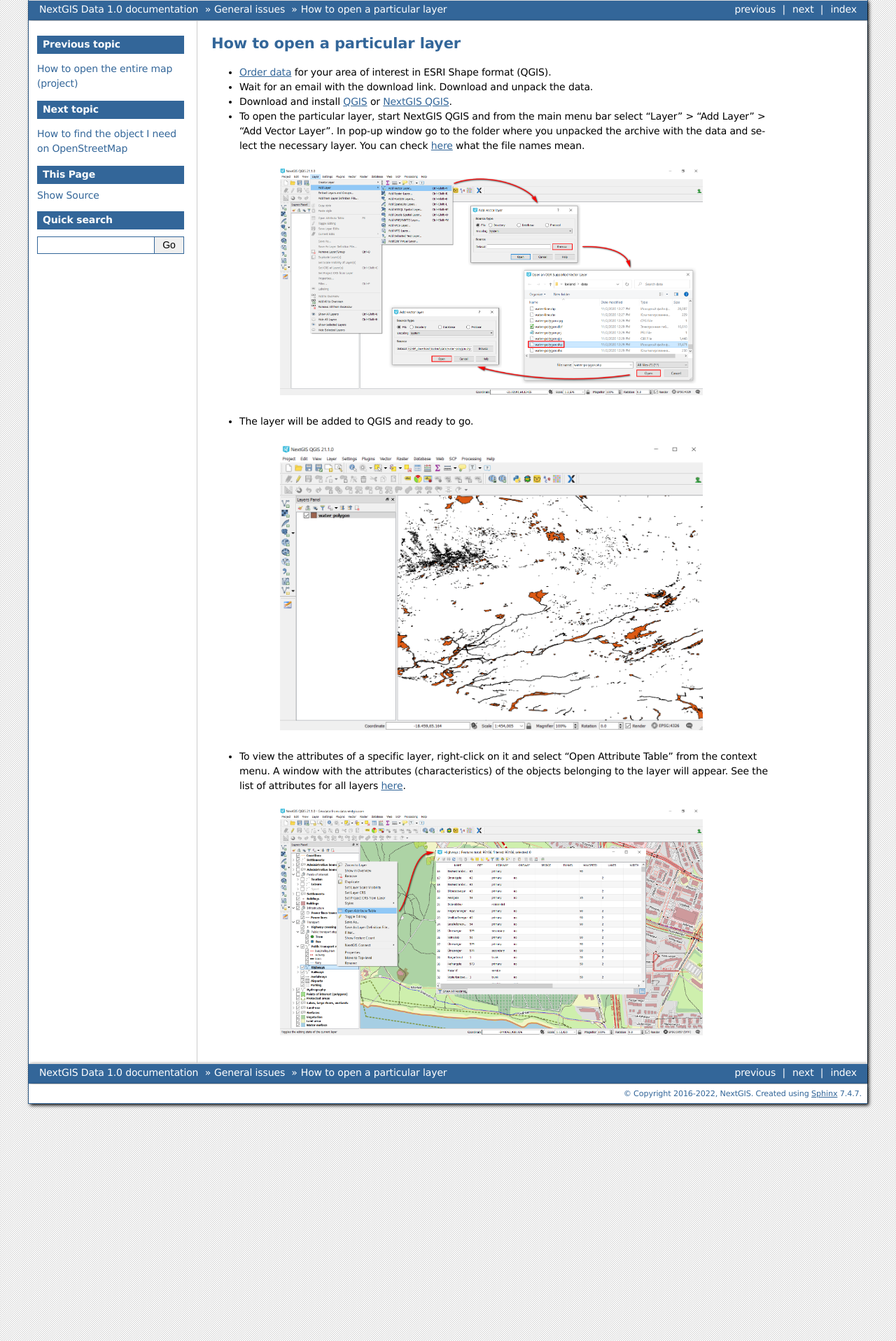
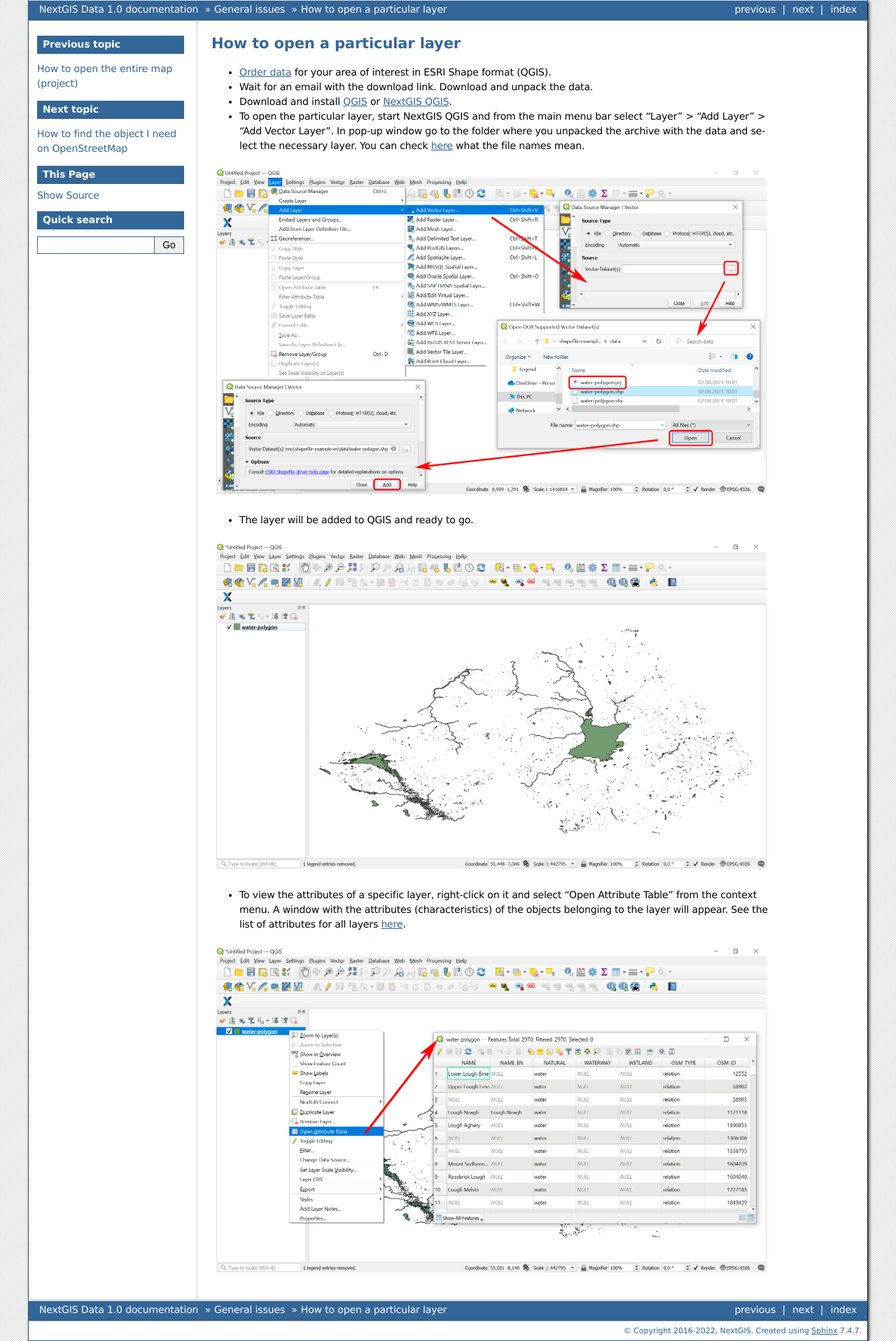
Before and after one commit to nextgis/docs_data, a Sphinx documentation site: the page built from source/open_layer.rst, in a window 1280 px wide. Shown: the whole page at 70% size. Built offline with Sphinx 7.4.7, drawn with Linux system fonts in a browser that asks for light colours; formulas are drawn with MathJax 3; pages that are not in the unit, such as notebooks, are missing from menus.

Commit message:
Update open_layer.rst
new screenshots for data.nextgis.com

```diff
--- a/source/open_layer.rst
+++ b/source/open_layer.rst
@@ -8,17 +8,17 @@
 * Download and install `QGIS <https://qgis.org/en/site/forusers/download.html>`_ or `NextGIS QGIS <https://nextgis.com/nextgis-qgis/>`_.
 * To open the particular layer, start NextGIS QGIS and from the main menu bar select "Layer" > "Add Layer" > "Add Vector Layer". In pop-up window go to the folder where you unpacked the archive with the data and select the necessary layer. You can check `here <https://docs.google.com/spreadsheets/d/1F83dtRH8c7O83E55ox3Kfh8Ibbh2TFL70nF5Iw_33d0/edit#gid=906616778>`_ what the file names mean.
 
-.. figure:: _static/open_layer1.png
+.. figure:: _static/open_layer1_en.png
    :name: open_map1
    :align: center
-   :width: 16cm
+   :width: 26cm
 
 * The layer will be added to QGIS and ready to go.
 
-.. figure:: _static/open_layer2.png
+.. figure:: _static/open_layer2_en.png
    :name: open_map2
    :align: center
-   :width: 16cm
+   :width: 26cm
 
 * To view the attributes of a specific layer, right-click on it and select "Open Attribute Table" from the context menu. A window with the attributes (characteristics) of the objects belonging to the layer will appear. See the list of attributes for all layers |location_link|.
 
@@ -26,7 +26,7 @@
 
    <a href="https://docs.google.com/spreadsheets/d/1F83dtRH8c7O83E55ox3Kfh8Ibbh2TFL70nF5Iw_33d0/edit#gid=906616778" target="_blank">here</a>
 
-.. figure:: _static/open_layer3.png
+.. figure:: _static/open_layer3_en.png
    :name: open_map3
    :align: center
-   :width: 16cm
+   :width: 26cm
```
